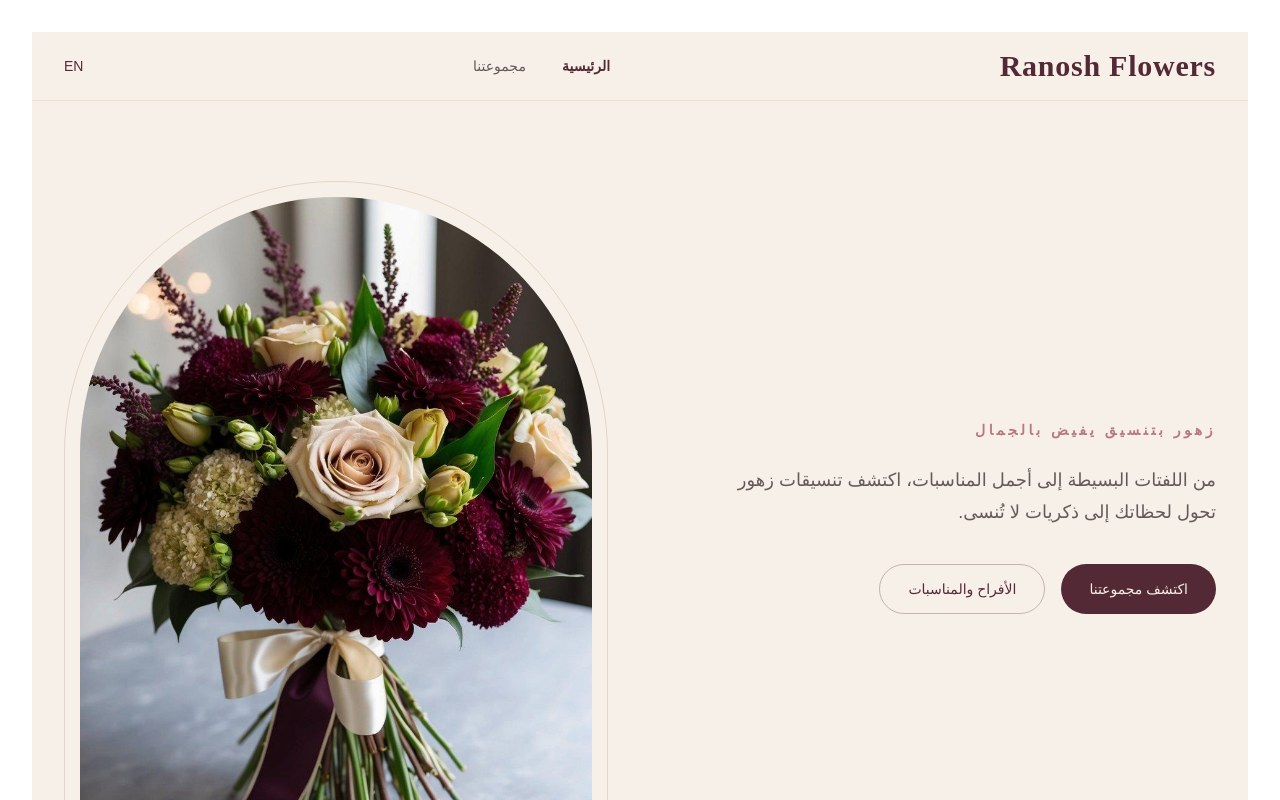
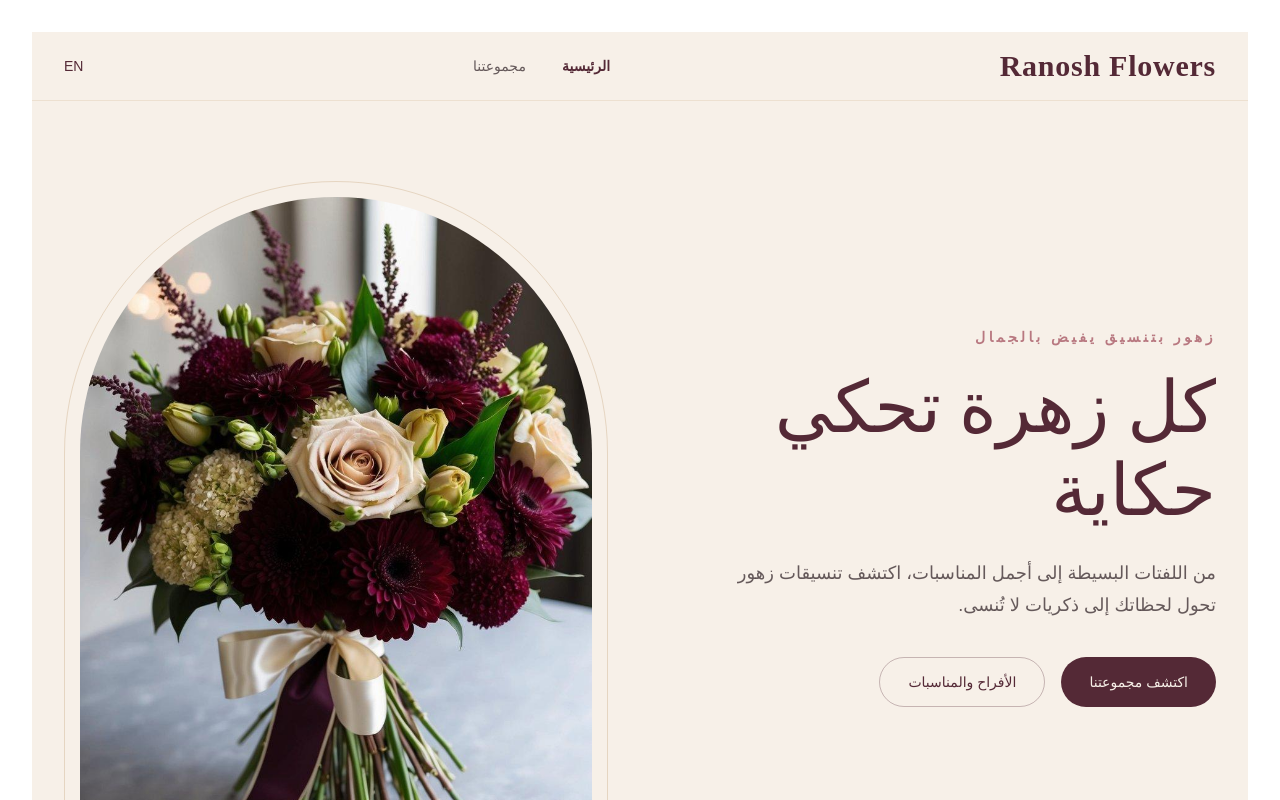
Before and after one commit to G3RGES/ranosh-flowers, a React (Vite) app: page / in a window 1280 px wide. Both pictures are taken after a click on the button "عربي". Shown: the top 800 px of the page. Built offline with nearby package versions, Linux system fonts and the light colour scheme.

Commit message:
Update Hero.jsx

```diff
--- a/src/Components/Home/Hero.jsx
+++ b/src/Components/Home/Hero.jsx
@@ -6,7 +6,7 @@ const headlineVariants = {
   hidden: {},
   visible: {
     transition: {
-      staggerChildren: 0.045,
+      staggerChildren: 0.025,
     },
   },
 };
@@ -14,37 +14,45 @@ const headlineVariants = {
 const letterVariants = {
   hidden: {
     opacity: 0,
-    y: 18,
-    filter: "blur(5px)",
+    y: 12,
   },
   visible: {
     opacity: 1,
     y: 0,
-    filter: "blur(0px)",
     transition: {
-      duration: 0.45,
+      duration: 0.35,
       ease: "easeOut",
     },
   },
 };
 
-function AnimatedHeadline({ text, reduceMotion }) {
+function AnimatedHeadline({ text, reduceMotion, isArabic }) {
   if (reduceMotion) {
     return <>{text}</>;
   }
 
-  function AnimatedHeadline({ text, reduceMotion, isArabic }) {
-    // Arabic letters need to stay together for correct shaping.
-    if (reduceMotion || isArabic) {
+  // Arabic must remain one text node to preserve letter connections.
+  if (isArabic) {
     return (
-        <motion.span initial={false} animate={{ opacity: 1, y: 0 }}>
+      <motion.span
+        key="arabic-headline"
+        className="inline-block"
+        initial={{ clipPath: "inset(0 0 0 100%)" }}
+        animate={{ clipPath: "inset(0 0 0 0%)" }}
+        transition={{
+          duration: 1.2,
+          ease: "easeInOut",
+        }}
+      >
         {text}
       </motion.span>
     );
   }
 
+  // English: reveal each character in sequence.
   return (
     <motion.span
+      key="english-headline"
       variants={headlineVariants}
       initial="hidden"
       animate="visible"
@@ -64,14 +72,40 @@ function AnimatedHeadline({ text, reduceMotion }) {
     </motion.span>
   );
 }
-}
 
 function Hero() {
   const { t, i18n } = useTranslation();
   const reduceMotion = useReducedMotion();
-  const isArabic = (i18n.resolvedLanguage || "en").startsWith("ar");
 
+  const language = i18n.resolvedLanguage || i18n.language || "en";
+  const isArabic = language.startsWith("ar");
   const title = t("hero.title");
+
+  // Keep the rest of the text in sync with the headline.
+  const headlineDuration = reduceMotion
+    ? 0
+    : isArabic
+      ? 1.2
+      : 0.35 + Math.max(0, title.length - 1) * 0.025;
+
+  const descriptionDelay = headlineDuration + 0.15;
+  const buttonsDelay = descriptionDelay + 0.4;
+
+  function reveal(delay = 0) {
+    if (reduceMotion) {
+      return {};
+    }
+
+    return {
+      initial: { opacity: 0, y: 12 },
+      animate: { opacity: 1, y: 0 },
+      transition: {
+        duration: 0.4,
+        delay,
+        ease: "easeOut",
+      },
+    };
+  }
 
   return (
     <section className="overflow-hidden bg-flower-champagne">
@@ -79,34 +113,30 @@ function Hero() {
         {/* Text content */}
         <div className={isArabic ? "text-right" : "text-left"}>
           <motion.p
-            initial={reduceMotion ? false : { opacity: 0, y: 12 }}
-            animate={{ opacity: 1, y: 0 }}
-            transition={{ duration: 0.5 }}
+            {...reveal(0)}
             className="mb-5 text-xs font-semibold uppercase tracking-[0.25em] text-flower-rose sm:text-sm"
           >
             {t("hero.eyebrow")}
           </motion.p>
 
-          <h1 className="max-w-xl font-display text-5xl leading-[1.05] text-flower-burgundy sm:text-6xl lg:text-7xl">
-            <AnimatedHeadline text={title} reduceMotion={reduceMotion} />
+          <h1 className="max-w-xl font-display text-5xl leading-[1.15] text-flower-burgundy sm:text-6xl lg:text-7xl">
+            <AnimatedHeadline
+              text={title}
+              reduceMotion={reduceMotion}
+              isArabic={isArabic}
+            />
           </h1>
 
           <motion.p
-            initial={reduceMotion ? false : { opacity: 0, y: 16 }}
-            animate={{ opacity: 1, y: 0 }}
-            transition={{ duration: 0.6, delay: 0.7 }}
+            {...reveal(descriptionDelay)}
             className="mt-6 max-w-lg text-base leading-8 text-flower-ink/75 sm:text-lg"
           >
             {t("hero.description")}
           </motion.p>
 
           <motion.div
-            initial={reduceMotion ? false : { opacity: 0, y: 16 }}
-            animate={{ opacity: 1, y: 0 }}
-            transition={{ duration: 0.6, delay: 0.9 }}
-            className={`mt-9 flex flex-wrap gap-4 ${
-              isArabic ? "justify-start" : "justify-start"
-            }`}
+            {...reveal(buttonsDelay)}
+            className="mt-9 flex flex-wrap justify-start gap-4"
           >
             <Link
               to="/collection"
@@ -128,7 +158,11 @@ function Hero() {
         <motion.div
           initial={reduceMotion ? false : { opacity: 0, scale: 0.97, y: 20 }}
           animate={{ opacity: 1, scale: 1, y: 0 }}
-          transition={{ duration: 0.9, delay: 0.2 }}
+          transition={{
+            duration: 0.8,
+            delay: 0.15,
+            ease: "easeOut",
+          }}
           className="relative mx-auto w-full max-w-lg"
         >
           <div className="absolute -inset-4 rounded-t-full border border-flower-gold/50" />
```
Lines whose indentation alone changed are shown as unchanged.
